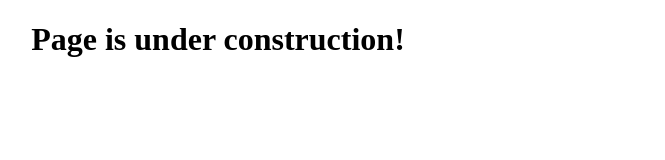
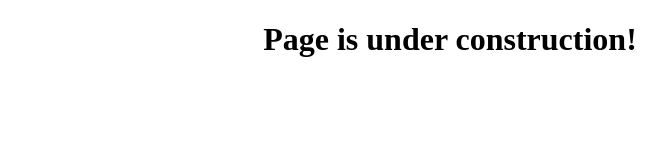
Before and after one commit to petergabrovsek/petergabrovsek.github.io, a plain HTML site: page index.html in a window 1280 px wide. Shown: the whole page, without its empty margins (190-855 px from the left). Drawn offline with Linux system fonts and the light colour scheme.

Commit message:
Update index.html

```diff
--- a/index.html
+++ b/index.html
@@ -6,7 +6,7 @@
     </head>
 
     <body>
-        <div style="width: 800px; margin 0 auto; top: 100px;">
+        <div style="width: 800px; margin: 0 auto; top: 100px;">
             <h1 style="text-align: center;">Page is under construction!</h1>
         </div>
     </body>
```
